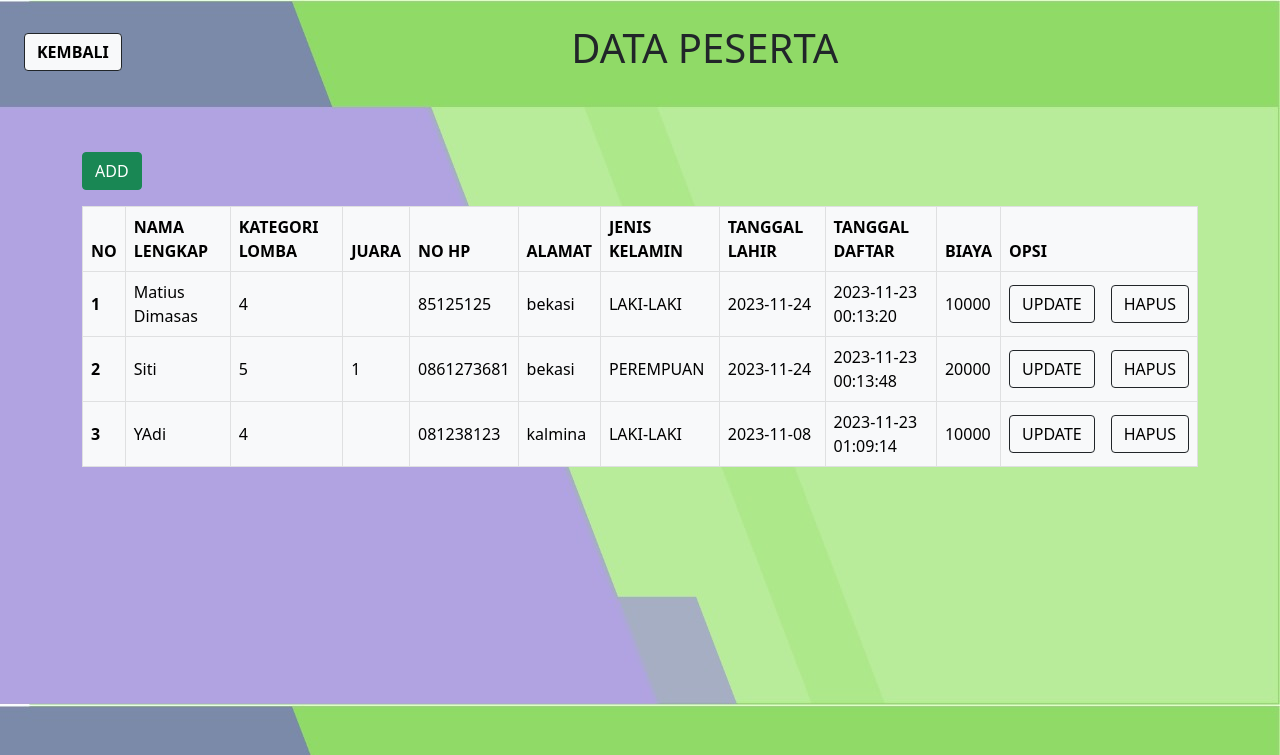
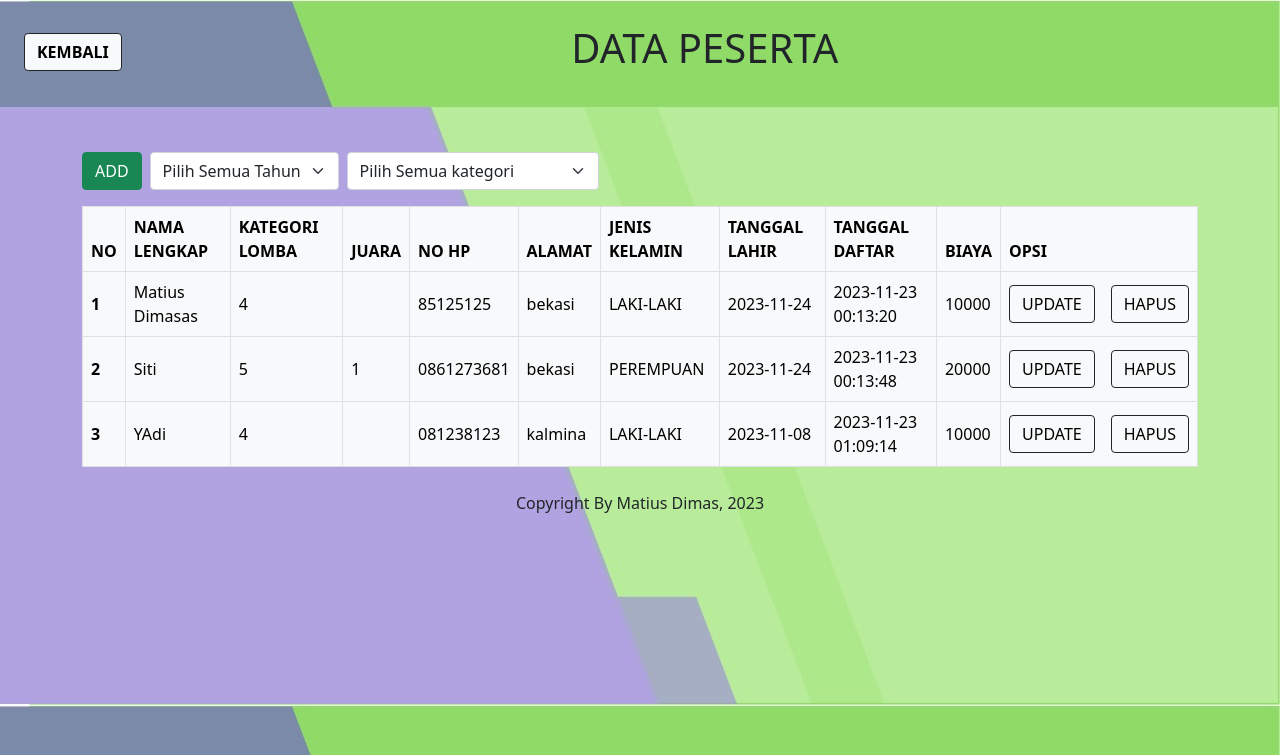
Before and after one commit to matiusdimas/lomba, a CodeIgniter app: page /lomba/peserta/datapeserta in a window 1280 px wide. Shown: the top 755 px of the page. Run offline with CodeIgniter, Linux system fonts and the light colour scheme; a user stored in the database is signed in; data comes from the database, SQL or seed files in the repository.

Commit message:
nambah fitur print

```diff
--- a/application/controllers/Peserta.php
+++ b/application/controllers/Peserta.php
@@ -55,9 +55,32 @@ class Peserta extends CI_Controller
     }
     public function dataPeserta()
     {
+        $data['tahun_query'] = $this->input->get('tahun');
+        $data['kategori_query'] = $this->input->get('kategori');
         $data['title'] = 'Lomba | Data Peserta';
         $data['kategori'] = $this->Model_Kategori->getKategori()->result_array();
-        $data['peserta'] = $this->Model_Peserta->getPeserta()->result_array();
+        if ($data['tahun_query'] != null || $data['kategori_query'] != null) {
+            if ($data['kategori_query'] !== null && $data['tahun_query'] !== null) {
+                $data['peserta'] = $this->Model_Peserta->getWherePeserta(['YEAR(tgl_daftar)' => $data['tahun_query'], 'id_lb' => $data['kategori_query']])->result_array();
+            } else {
+                if ($data['kategori_query'] !== null) {
+                    $data['peserta'] = $this->Model_Peserta->getWherePeserta(['id_lb' => $data['kategori_query']])->result_array();
+                }
+                if ($data['tahun_query'] !== null) {
+                    $data['peserta'] = $this->Model_Peserta->getWherePeserta(['YEAR(tgl_daftar)' => $data['tahun_query']])->result_array();
+                }
+            }
+        } else {
+            $data['peserta'] = $this->Model_Peserta->getPeserta()->result_array();
+        }
+        $pesertaArray = $this->Model_Peserta->getPeserta()->result_array();
+        $data['years'] = [];
+        foreach ($pesertaArray as $peserta) {
+            $year = date('Y', strtotime($peserta['tgl_daftar']));
+            if (!in_array($year, $data['years'])) {
+                $data['years'][] = $year;
+            }
+        }
         $this->load->view('templates/header', $data);
         $this->load->view('admin/data_peserta', $data);
         $this->load->view('templates/footer');
@@ -101,11 +124,13 @@ class Peserta extends CI_Controller
     }
     public function deletePeserta($id)
     {
+        $getIdLb = $this->Model_Peserta->getWherePeserta(['no_ps' => $id])->row()->id_lb;
         $this->session->set_flashdata('pesan', '<div class="alert alert-success alert-dismissible fade show" role="alert">
         Berhasil Mengapus Peserta
         <button type="button" class="btn-close" data-bs-dismiss="alert" aria-label="Close"></button>
       </div>');
         $this->Model_Peserta->deletePeserta(['no_ps' => $id]);
+        $this->addToKategori($getIdLb);
         redirect('peserta/datapeserta');
     }
 
@@ -117,4 +142,13 @@ class Peserta extends CI_Controller
         ];
         return $this->Model_Kategori->updateKategori($datas, ['id_lb' => $data]);
     }
+
+    public function print($id)
+    {
+        $data['title'] = 'PESERTA TAHUN' . $id;
+        $data['tahun'] = $id;
+        $data['kategori'] = $this->Model_Kategori->getwhereKategori(['YEAR(waktu_lb)' => $id])->result_array();
+        $data['peserta'] = $this->Model_Peserta->getwherePeserta(['YEAR(tgl_daftar)' => $id])->result_array();
+        $this->load->view('admin/print_peserta', $data);
+    }
 }
--- a/application/views/admin/data_peserta.php
+++ b/application/views/admin/data_peserta.php
@@ -12,9 +12,42 @@
 
     <div class="container mt-5">
         <?= $this->session->flashdata('pesan') ?>
-        <div class="mb-3">
+        <div class="mb-3 d-flex gap-2 align-items-center">
             <a href="<?= base_url('peserta') ?>" class="btn btn-success">ADD</a>
+            <div>
+                <select name="tahun" id="tahun" class="form-select" aria-label="Default select example"
+                    onchange="navigate(this)">
+
+                    <option value="0">Pilih Semua Tahun</option>
+                    <?php foreach ($years as $y) { ?>
+                        <?php if (isset($tahun_query) && $y == $tahun_query) { ?>
+                            <option value="<?= $tahun_query ?>" selected><?= $tahun_query ?></option>
+                        <?php } else { ?>
+                            <option value="<?= $y ?>"><?= $y ?></option>
+                        <?php } ?>
+                    <?php } ?>
+                </select>
             </div>
+            <div>
+                <select name="kategori" id="kategori" class="form-select" aria-label="Default select example"
+                    onchange="navigate(this)">
+
+                    <option value="0">Pilih Semua kategori</option>
+                    <?php foreach ($kategori as $k) { ?>
+                        <?php if (isset($kategori_query) && $k['id_lb'] == $kategori_query) { ?>
+                            <option value="<?= $kategori_query ?>" selected><?= $k['id_lb'] . ' | ' . $k['kat_lb'] ?></option>
+                        <?php } else { ?>
+                            <option value="<?= $k['id_lb'] ?>"><?= $k['id_lb'] . ' | ' . $k['kat_lb'] ?></option>
+                        <?php } ?>
+                    <?php } ?>
+                </select>
+            </div>
+            <?php if (isset($tahun_query)) { ?>
+                <a href="<?= base_url('peserta/print/' . $tahun_query) ?>" class="btn btn-primary">PRINT</a>
+            <?php } ?>
+        </div>
+        <div class="table-responsive mb-2">
+
             <table class="table table-light rounded table-bordered">
                 <thead>
                     <tr>
@@ -58,3 +91,30 @@
             </table>
         </div>
     </div>
+</div>
+<script>
+    $('#tahun, #kategori').on('change', function () {
+        var selectedYear = $('#tahun').val();
+        var selectedKategori = $('#kategori').val();
+
+        var baseUrl = window.location.href.split('?')[0]; // Mengambil bagian sebelum tanda '?'
+        var queryParams = {};
+
+        if (selectedYear && selectedYear !== '0') {
+            queryParams['tahun'] = selectedYear;
+        }
+        if (selectedKategori && selectedKategori !== '0') {
+            queryParams['kategori'] = selectedKategori;
+        }
+
+        var queryString = $.param(queryParams); // Mengubah objek menjadi string query
+
+        var finalUrl = baseUrl;
+        if (queryString !== '') {
+            finalUrl += '?' + queryString;
+        }
+
+        window.location.href = finalUrl;
+    });
+
+</script>
--- a/application/views/templates/footer.php
+++ b/application/views/templates/footer.php
@@ -1,3 +1,6 @@
+<footer class="text-center mb-5">
+  Copyright By Matius Dimas, <?= date('Y') ?>
+</footer>
 </body>
 <script src="https://cdn.jsdelivr.net/npm/bootstrap@5.0.2/dist/js/bootstrap.bundle.min.js"
   integrity="sha384-MrcW6ZMFYlzcLA8Nl+NtUVF0sA7MsXsP1UyJoMp4YLEuNSfAP+JcXn/tWtIaxVXM" crossorigin="anonymous"></script>
```
Also changed, not shown: application/views/admin/print_peserta.php (added, +91 -0 lines). Lines whose indentation alone changed are shown as unchanged.
